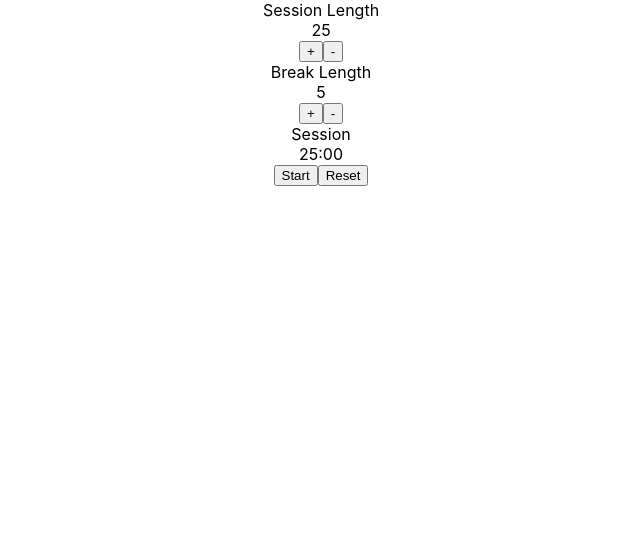
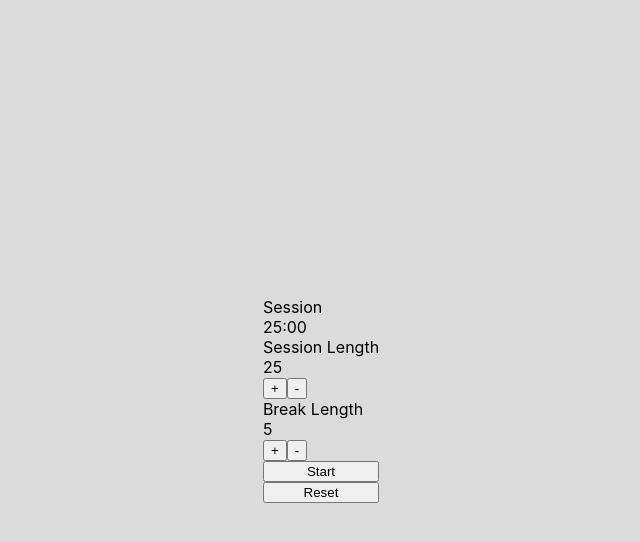
Before and after one commit to joshuayoes/pomodoro-clock, a React (Create React App) app: page / in a window 1280 px wide. Shown: the top 542 px of the page, without its empty margins (319-959 px from the left). Built offline with nearby package versions, Linux system fonts and the light colour scheme.

Commit message:
Add styled components

```diff
--- a/src/App.scss
+++ /dev/null
@@ -1,3 +0,0 @@
-#app {
-  text-align: center;
-}
--- a/src/App.tsx
+++ b/src/App.tsx
@@ -1,5 +1,6 @@
 import React from 'react';
-import './App.scss';
+import { useSelector } from 'react-redux';
+import styled from 'styled-components';
 import TimerControl from './components/TimerControl';
 import ResetButton from './components/ResetButton';
 import {
@@ -10,16 +11,46 @@ import {
 } from './redux/actionCreators';
 import TimerDisplay from './components/TimerDisplay';
 import StartStop from './components/StartStop';
+import { AppStore } from './redux/store';
+import { baseTheme, sessionTheme, breakTheme } from './theme';
+
+interface BackgroundProps {
+  backgroundColor: string;
+}
+
+const Background = styled.main<BackgroundProps>`
+  display: flex;
+  align-items: center;
+  justify-content: center;
+  height: 100vh;
+  width: 100vw;
+  background-color: ${(props: BackgroundProps): string => props.backgroundColor};
+`;
+
+const TimerContainer = styled.section`
+  display: flex;
+  flex-direction: column;
+`;
 
 
-const App: React.FC = () => (
-  <div id="app">
-    <TimerControl controlType="session" increase={increaseSessionLength()} decrease={decreaseSessionLength()} />
-    <TimerControl controlType="break" increase={increaseBreakLength()} decrease={decreaseBreakLength()} />
-    <TimerDisplay />
-    <StartStop />
-    <ResetButton />
-  </div>
-);
+const App: React.FC = () => {
+  const isPlaying = useSelector((state: AppStore) => state.timer.isPlaying);
+  const currentTimerType = useSelector((state: AppStore) => state.timer.currentTimerType);
+
+  const currentTimerTypeBackground = currentTimerType === 'Session' ? sessionTheme.backgroundColor : breakTheme.backgroundColor;
+  const backgroundColor = isPlaying ? currentTimerTypeBackground : baseTheme.backgroundColor;
+
+  return (
+    <Background id="app" backgroundColor={backgroundColor}>
+      <TimerContainer>
+        <TimerDisplay />
+        <TimerControl controlType="session" increase={increaseSessionLength()} decrease={decreaseSessionLength()} />
+        <TimerControl controlType="break" increase={increaseBreakLength()} decrease={decreaseBreakLength()} />
+        <StartStop />
+        <ResetButton />
+      </TimerContainer>
+    </Background>
+  );
+};
 
 export default App;
--- /dev/null
+++ b/src/theme.ts
@@ -0,0 +1,45 @@
+export const colors = {
+  almostBlack: '#3D0000',
+  white: '#FFFFFF',
+  gray: '#DBDBDB',
+  grayShadow: '#00000047',
+  salmon: '#F35D5D',
+  orange: '#FF9233',
+};
+
+const {
+  almostBlack, white, gray, grayShadow, salmon, orange,
+} = colors;
+
+export const baseTheme = {
+  textColor: almostBlack,
+  backgroundColor: gray,
+  fontFamily: '"Montserrat", sans-serif',
+  timerFontSize: '120px',
+  timerColor: almostBlack,
+  timerTypeLabelColor: almostBlack,
+  labelFontSize: '43px',
+  labelColor: almostBlack,
+  timerControlLabelFontSize: '15px',
+  iconColor: almostBlack,
+  buttonBackground: white,
+  buttonShadow: grayShadow,
+  sliderButtonColor: almostBlack,
+  sliderLineColor: almostBlack,
+};
+
+export const sessionTheme = {
+  ...baseTheme,
+  timerColor: white,
+  timerTypeLabelColor: white,
+  backgroundColor: salmon,
+  sliderButtonColor: white,
+};
+
+export const breakTheme = {
+  ...baseTheme,
+  timerColor: white,
+  timerTypeLabelColor: white,
+  backgroundColor: orange,
+  sliderButtonColor: white,
+};
--- a/tsconfig.json
+++ b/tsconfig.json
@@ -13,7 +13,8 @@
     "resolveJsonModule": true,
     "isolatedModules": true,
     "noEmit": true,
-    "jsx": "react"
+    "jsx": "react",
+    "noImplicitAny": false
   },
   "include": ["src"]
 }
```
Also changed, not shown: package.json (+5 -7 lines), .babelrc (added), 1 other file (tests, documents, lock files or other folders).
